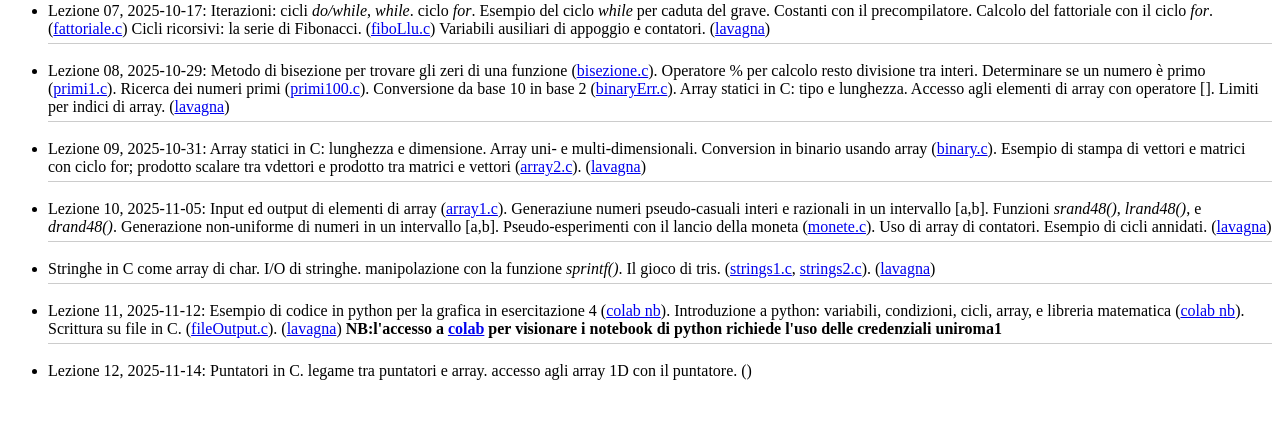
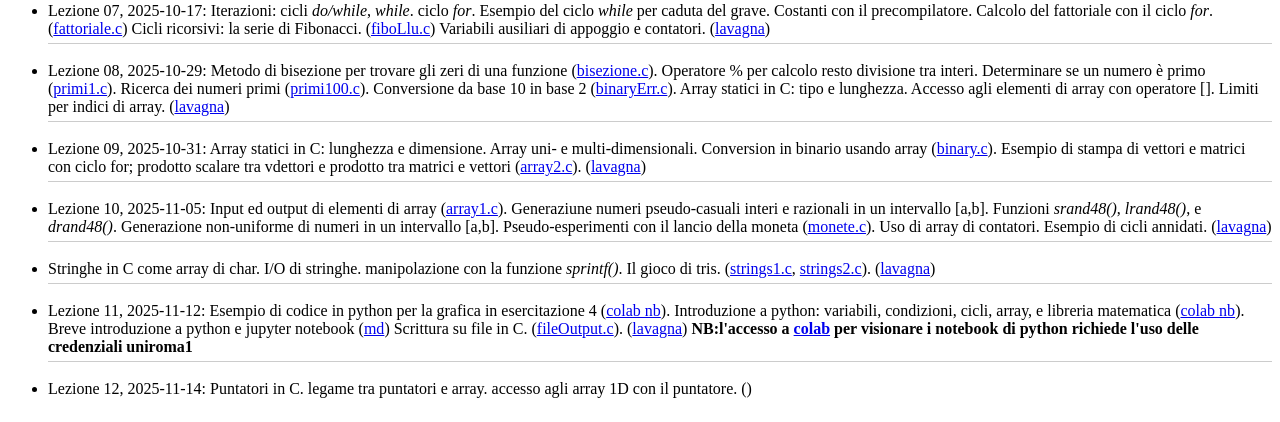
Before and after one commit to rahatlou/labcalc, a PHP site: page /content.php in a window 1280 px wide. Shown: the part 1331-1753 px from the top of the page. Before the commit the page ends 1711 px from the top, so only its background shows below. Run offline with PHP 8.4, Linux system fonts and the light colour scheme.

Commit message:
aggiunto link a introduzione di python in computing methods del 2020

```diff
--- a/content.php
+++ b/content.php
@@ -266,6 +266,7 @@ Esempio di codice in python per la grafica in esercitazione 4
 (<a target=blank_ href="https://colab.research.google.com/drive/1RnwOVLqmJMGmBrmYI-SFeetcOVqdaPYH?usp=sharing">colab nb</a>).
 Introduzione a python: variabili, condizioni, cicli, array, e libreria matematica
 (<a target=blank_ href="https://colab.research.google.com/drive/1qUCsZ2zWkbALFQF49B3Q7NC3rIQMuyYt?usp=sharing">colab nb</a>).
+Breve introduzione a python e jupyter notebook (<a  target=blank_ href="https://github.com/rahatlou/CMP/tree/CMP2020/material/python.md">md</a>)
 Scrittura su file in C. (<a target=blank_ href="https://github.com/rahatlou/labcalc/blob/2025/material/fileOutput.c">fileOutput.c</a>).
 (<a target=blank_ href="https://github.com/rahatlou/labcalc/blob/2025/material/2025-11-12-lezione.pdf">lavagna</a>)
 <b>NB:l'accesso a <a href="https://colab.research.google.com" target=blank_>colab</a> per visionare i notebook di python richiede l'uso delle credenziali uniroma1</b>
```
